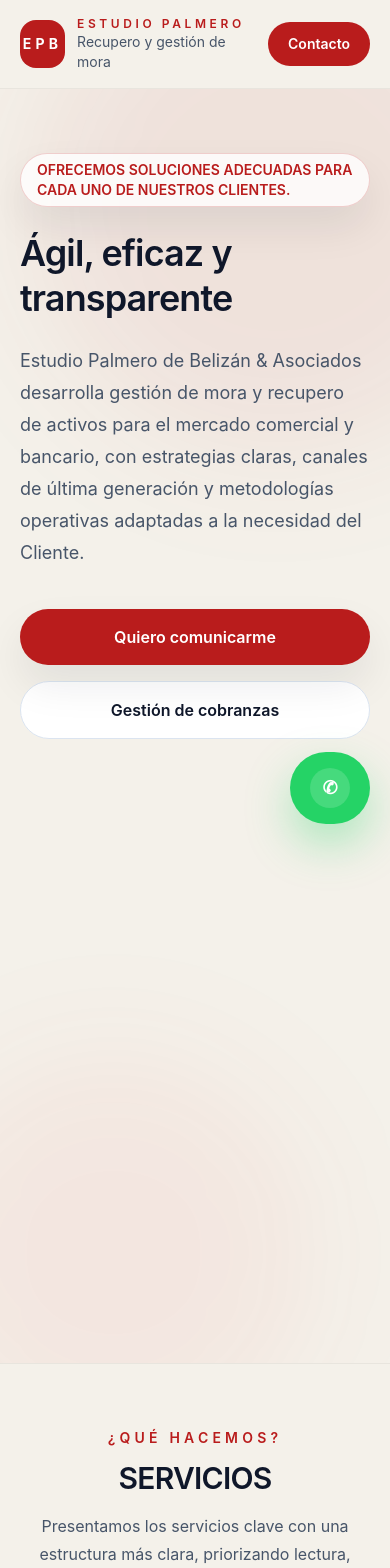
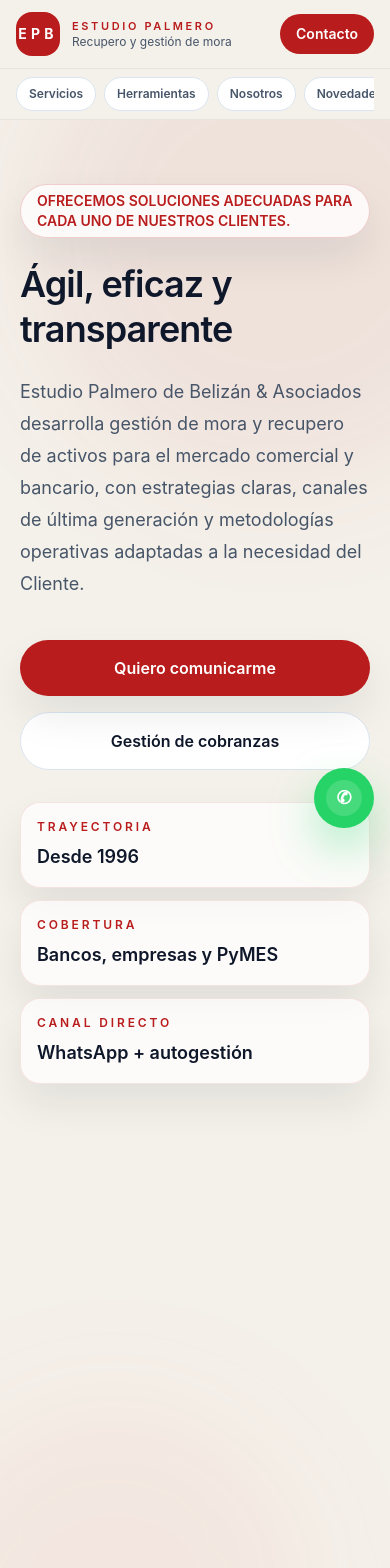
Before and after one commit to Skullby/EPB, a React (Vite) app: page / in a window 390 px wide. Shown: the top 1568 px of the page. Built offline with nearby package versions, Linux system fonts and the light colour scheme.

Commit message:
fix: refine EPB hero visibility and mobile polish

```diff
--- a/src/App.tsx
+++ b/src/App.tsx
@@ -35,7 +35,7 @@ function useReveal<T extends HTMLElement>() {
           observer.unobserve(el)
         }
       },
-      { threshold: 0.12 },
+      { threshold: 0.01, rootMargin: '0px 0px -10% 0px' },
     )
     observer.observe(el)
     return () => observer.disconnect()
@@ -96,7 +96,6 @@ function App() {
   }
 
   /* Reveal refs for each section */
-  const heroRef = useReveal<HTMLElement>()
   const servicesRef = useReveal<HTMLElement>()
   const toolsRef = useReveal<HTMLElement>()
   const aboutRef = useReveal<HTMLElement>()
@@ -114,15 +113,15 @@ function App() {
       </a>
 
       {/* ── Header ─────────────────────────────────────────────── */}
-      <header className="sticky top-0 z-50 border-b border-black/5 bg-[#f4f1ea]/90 backdrop-blur">
-        <div className="mx-auto flex max-w-7xl items-center justify-between gap-4 px-5 py-4 lg:px-8">
-          <a href="#inicio" className="flex items-center gap-3" aria-label="Ir al inicio">
-            <div className="flex h-12 w-12 items-center justify-center rounded-2xl bg-epb-brand text-sm font-bold tracking-[0.3em] text-white">
+      <header className="sticky top-0 z-50 border-b border-black/5 bg-[#f4f1ea]/95 backdrop-blur">
+        <div className="mx-auto flex max-w-7xl flex-wrap items-center justify-between gap-3 px-4 py-3 sm:px-5 lg:px-8">
+          <a href="#inicio" className="min-w-0 flex items-center gap-3" aria-label="Ir al inicio">
+            <div className="flex h-11 w-11 shrink-0 items-center justify-center rounded-2xl bg-epb-brand text-sm font-bold tracking-[0.3em] text-white">
               EPB
             </div>
-            <div>
-              <p className="text-xs font-semibold uppercase tracking-[0.3em] text-epb-brand">Estudio Palmero</p>
-              <p className="text-sm text-epb-slate">Recupero y gestión de mora</p>
+            <div className="min-w-0">
+              <p className="truncate text-[11px] font-semibold uppercase tracking-[0.24em] text-epb-brand sm:text-xs sm:tracking-[0.3em]">Estudio Palmero</p>
+              <p className="truncate text-xs text-epb-slate sm:text-sm">Recupero y gestión de mora</p>
             </div>
           </a>
 
@@ -138,10 +137,20 @@ function App() {
             href={CONTACT.whatsapp}
             target="_blank"
             rel="noreferrer"
-            className="cta-glow rounded-full bg-epb-brand px-5 py-3 text-sm font-semibold text-white transition hover:bg-epb-brandDark hover:-translate-y-0.5"
+            className="cta-glow shrink-0 rounded-full bg-epb-brand px-4 py-2.5 text-sm font-semibold text-white transition hover:bg-epb-brandDark hover:-translate-y-0.5 sm:px-5 sm:py-3"
           >
             Contacto
           </a>
+        </div>
+
+        <div className="border-t border-black/5 px-4 py-2 md:hidden">
+          <nav className="mx-auto flex max-w-7xl items-center gap-2 overflow-x-auto text-xs font-semibold text-epb-slate" aria-label="Principal móvil">
+            <a href="#servicios" className="whitespace-nowrap rounded-full border border-epb-line bg-white px-3 py-2 transition hover:border-epb-brand hover:text-epb-brand">Servicios</a>
+            <a href="#herramientas" className="whitespace-nowrap rounded-full border border-epb-line bg-white px-3 py-2 transition hover:border-epb-brand hover:text-epb-brand">Herramientas</a>
+            <a href="#nosotros" className="whitespace-nowrap rounded-full border border-epb-line bg-white px-3 py-2 transition hover:border-epb-brand hover:text-epb-brand">Nosotros</a>
+            <a href="#novedades" className="whitespace-nowrap rounded-full border border-epb-line bg-white px-3 py-2 transition hover:border-epb-brand hover:text-epb-brand">Novedades</a>
+            <a href="#contacto" className="whitespace-nowrap rounded-full border border-epb-line bg-white px-3 py-2 transition hover:border-epb-brand hover:text-epb-brand">Contacto</a>
+          </nav>
         </div>
       </header>
 
@@ -149,8 +158,7 @@ function App() {
         {/* ── Hero ────────────────────────────────────────────── */}
         <section
           id="inicio"
-          ref={heroRef}
-          className="reveal relative overflow-hidden border-b border-black/5 bg-[#f4f1ea]"
+          className="relative overflow-hidden border-b border-black/5 bg-[#f4f1ea]"
         >
           {/* Subtle animated background blobs */}
           <div className="pointer-events-none absolute inset-0" aria-hidden="true">
@@ -183,6 +191,21 @@ function App() {
                 >
                   Gestión de cobranzas
                 </a>
+              </div>
+
+              <div className="mt-8 grid gap-3 sm:grid-cols-3">
+                <div className="rounded-[1.25rem] border border-epb-brand/10 bg-white/70 px-4 py-4 shadow-soft">
+                  <p className="text-xs font-semibold uppercase tracking-[0.24em] text-epb-brand">Trayectoria</p>
+                  <p className="mt-2 text-lg font-semibold text-epb-ink">Desde 1996</p>
+                </div>
+                <div className="rounded-[1.25rem] border border-epb-brand/10 bg-white/70 px-4 py-4 shadow-soft">
+                  <p className="text-xs font-semibold uppercase tracking-[0.24em] text-epb-brand">Cobertura</p>
+                  <p className="mt-2 text-lg font-semibold text-epb-ink">Bancos, empresas y PyMES</p>
+                </div>
+                <div className="rounded-[1.25rem] border border-epb-brand/10 bg-white/70 px-4 py-4 shadow-soft">
+                  <p className="text-xs font-semibold uppercase tracking-[0.24em] text-epb-brand">Canal directo</p>
+                  <p className="mt-2 text-lg font-semibold text-epb-ink">WhatsApp + autogestión</p>
+                </div>
               </div>
             </div>
 
@@ -514,9 +537,9 @@ function App() {
         target="_blank"
         rel="noreferrer"
         aria-label="Abrir WhatsApp"
-        className="fixed bottom-5 right-5 z-[60] inline-flex items-center gap-3 rounded-full bg-[#25D366] px-5 py-4 text-sm font-semibold text-white shadow-[0_20px_45px_rgba(37,211,102,0.35)] transition hover:-translate-y-0.5 hover:shadow-[0_24px_55px_rgba(37,211,102,0.42)]"
+        className="fixed bottom-4 right-4 z-[60] inline-flex items-center gap-2 rounded-full bg-[#25D366] px-3 py-3 text-sm font-semibold text-white shadow-[0_20px_45px_rgba(37,211,102,0.35)] transition hover:-translate-y-0.5 hover:shadow-[0_24px_55px_rgba(37,211,102,0.42)] sm:bottom-5 sm:right-5 sm:gap-3 sm:px-5 sm:py-4"
       >
-        <span className="flex h-10 w-10 items-center justify-center rounded-full bg-white/15 text-lg">✆</span>
+        <span className="flex h-9 w-9 items-center justify-center rounded-full bg-white/15 text-lg sm:h-10 sm:w-10">✆</span>
         <span className="hidden sm:inline">WhatsApp</span>
       </a>
 
--- a/src/content/siteContent.ts
+++ b/src/content/siteContent.ts
@@ -30,11 +30,11 @@ export const services = {
     description: 'Recupero de Activos de Empresas y Pymes.',
     steps: [
       '1. Negociación customizada por profesionales de Economía, Legales y Relaciones Públicas.',
-      '2.Gestión de terreno: visitador domiciliario',
+      '2. Gestión de terreno: visitador domiciliario',
       '3. Encuadres objetivo y subjetivo: situación patrimonial y crediticia, visión de expertos en la cobranza',
     ],
     note:
-      'AgenciaPalmero es nuestra nueva marca de los servicios de recupero de mora y gestion de cobranzas de mora temprana y tardia.',
+      'AgenciaPalmero es nuestra nueva marca de los servicios de recupero de mora y gestión de cobranzas de mora temprana y tardía.',
     noteHref: 'https://agenciapalmero.com.ar',
   },
 } as const
@@ -60,7 +60,7 @@ export const tools = {
       bullets: [
         'IVR Inteligente: Verifica la identidad del interlocutor y su intención de pago.',
         'Campañas de MAILING: con beneficios de pago inmediato, recordatorios de pago con diferentes textos acordes a la instancia de mora.',
-        'Campañas de SMS: Incluye un LINK para dirigirse a la plataforma de autogestión con la posiblidad de enviar invitación para conversar por whatsapp, recordatorios de pago, etc.',
+        'Campañas de SMS: Incluye un link para dirigirse a la plataforma de autogestión con la posibilidad de enviar invitación para conversar por WhatsApp, recordatorios de pago, etc.',
       ],
     },
     {
@@ -77,7 +77,7 @@ export const tools = {
 } as const
 
 export const technology = {
-  title: 'TECNOLOGÍA INNOVACIÓN CONSTANTE',
+  title: 'TECNOLOGÍA E INNOVACIÓN CONSTANTE',
   items: [
     'SERVERS EN DATA CENTER',
     'ALTA DISPONIBILIDAD',
```
